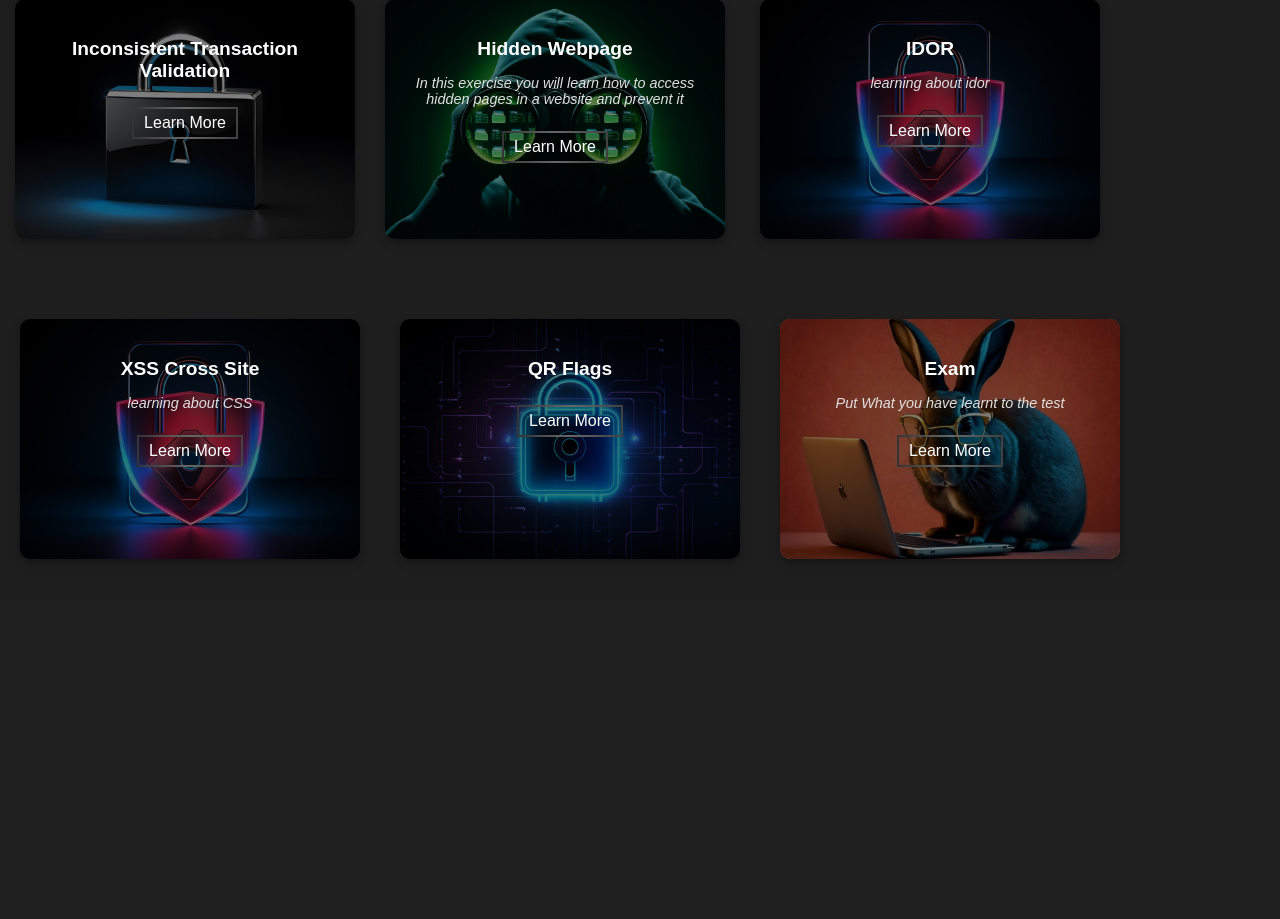
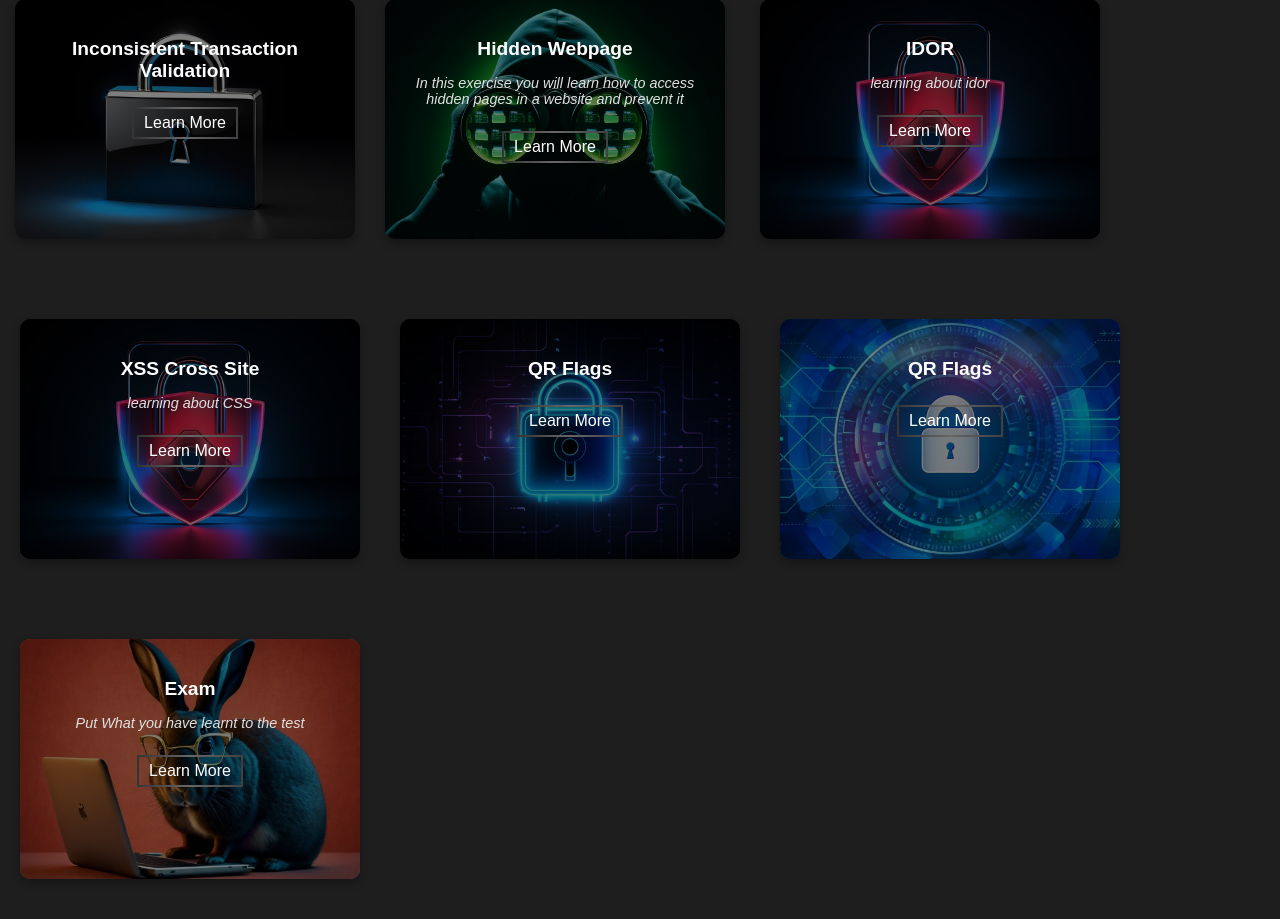
Before and after one commit to Victorydevlo/Flisk-Vulnerable-Website, a PHP site: page /ping/components/simplehack.php in a window 1280 px wide. Shown: the part 409-1328 px from the top of the page. Before the commit the page ends 968 px from the top, so only its background shows below. Run offline with PHP 8.4, Linux system fonts and the light colour scheme.

Commit message:
added the link to the home page

```diff
--- a/components/simplehack.php
+++ b/components/simplehack.php
@@ -278,6 +278,23 @@ session_start();
 
         <div style="text-align: center; padding: 40px 20px;">
             <div
+                style="position: relative; background: url('../images/lock8.jpg') center/cover; border-radius: 10px; padding: 20px; width: 300px; height: 200px; text-align: center; color: #fff; box-shadow: 0 4px 8px rgba(0, 0, 0, 0.3); overflow: hidden;">
+                <div
+                    style="content: ''; position: absolute; top: 0; left: 0; width: 100%; height: 100%; background: rgba(0, 0, 0, 0.5); z-index: 1; border-radius: 10px;">
+                </div>
+                <div style="position: relative; z-index: 2;">
+                    <h3 style="margin-bottom: 10px; font-size: 1.2rem;">QR Flags</h3>
+                    <p style="font-size: 0.9rem; color:rgb(163, 163, 163);">
+                    </p>
+                    <a href="simple/find.php"
+                        style="display: inline-block; padding: 5px 10px; margin-top: 10px; color: #fff; text-decoration: none; border: 2px solid transparent; border-image: linear-gradient(90deg, rgb(52, 52, 52), rgb(103, 103, 103), rgb(65, 65, 65)); border-radius: 20px; border-image-slice: 1;">Learn
+                        More</a>
+                </div>
+            </div>
+        </div>
+
+        <div style="text-align: center; padding: 40px 20px;">
+            <div
                 style="position: relative; background: url('../images/exam.jpg') center/cover; border-radius: 10px; padding: 20px; width: 300px; height: 200px; text-align: center; color: #fff; box-shadow: 0 4px 8px rgba(0, 0, 0, 0.3); overflow: hidden;">
                 <div
                     style="content: ''; position: absolute; top: 0; left: 0; width: 100%; height: 100%; background: rgba(0, 0, 0, 0.5); z-index: 1; border-radius: 10px;">
```
